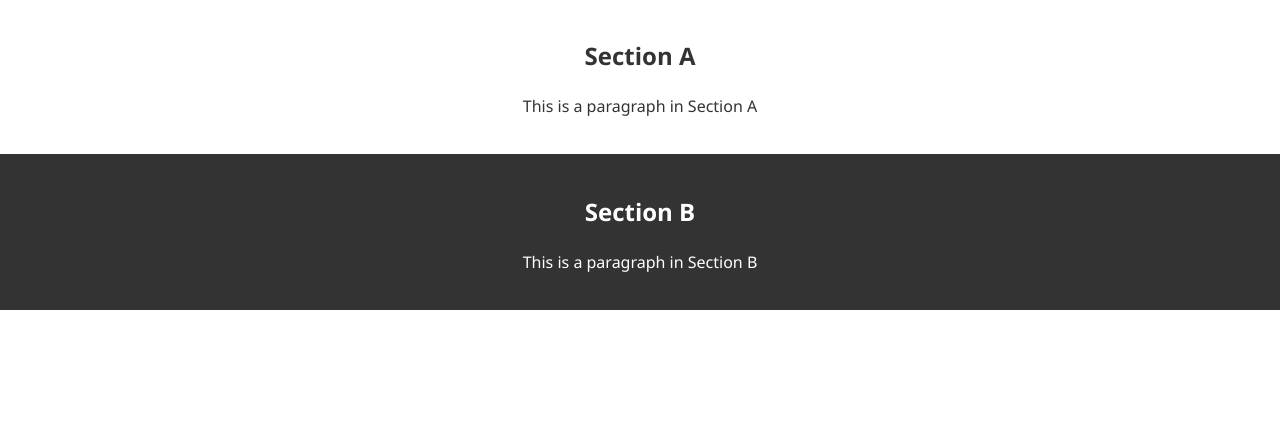
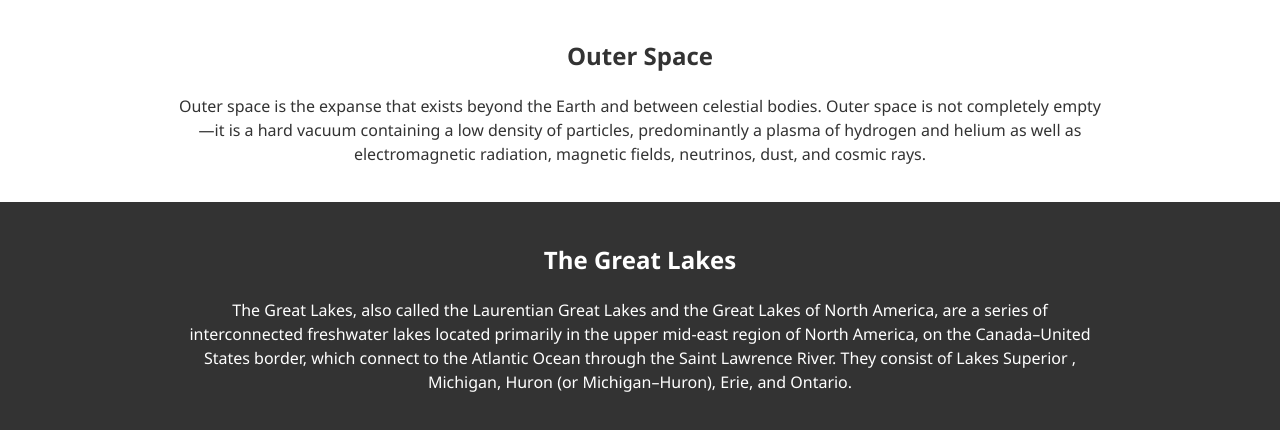
Before and after one commit to karabayse/video-background, a plain HTML site: page index.html in a window 1280 px wide. Shown: the part 802-1232 px from the top of the page. Before the commit the page ends 1112 px from the top, so only its background shows below. Drawn offline with Linux system fonts and the light colour scheme.

Commit message:
updated text

```diff
--- a/index.html
+++ b/index.html
@@ -21,15 +21,27 @@
 
     <section class="section section-a">
       <div class="container">
-        <h1>Section A</h1>
-        <p>This is a paragraph in Section A</p>
+        <h1>Outer Space</h1>
+        <p>
+          Outer space is the expanse that exists beyond the Earth and between
+          celestial bodies. Outer space is not completely empty—it is a hard
+          vacuum containing a low density of particles, predominantly a plasma
+          of hydrogen and helium as well as electromagnetic radiation, magnetic
+          fields, neutrinos, dust, and cosmic rays. </p>
       </div>
     </section>
 
     <section class="section section-b">
       <div class="container">
-        <h1>Section B</h1>
-        <p>This is a paragraph in Section B</p>
+        <h1>The Great Lakes</h1>
+        <p>
+          The Great Lakes, also called the Laurentian Great Lakes and the Great
+          Lakes of North America, are a series of interconnected freshwater
+          lakes located primarily in the upper mid-east region of North America,
+          on the Canada–United States border, which connect to the Atlantic
+          Ocean through the Saint Lawrence River. They consist of Lakes Superior
+          , Michigan, Huron (or Michigan–Huron), Erie, and Ontario.
+        </p>
       </div>
     </section>
 
```
